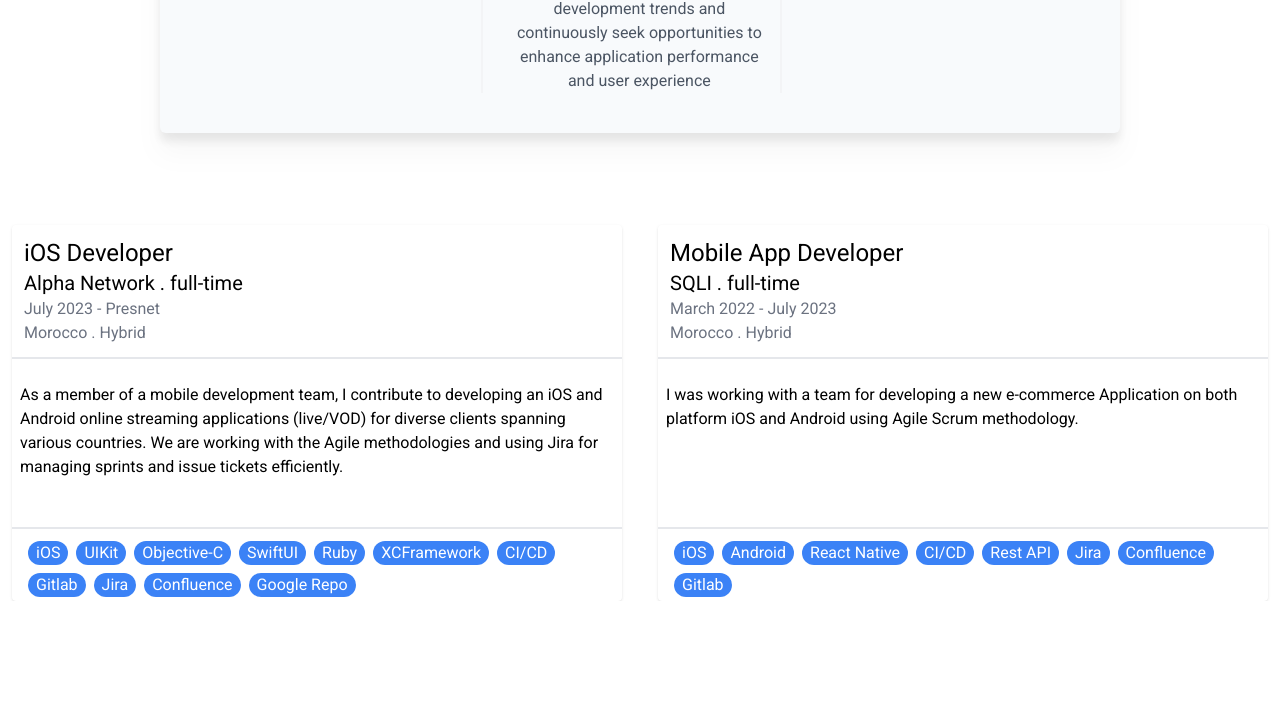
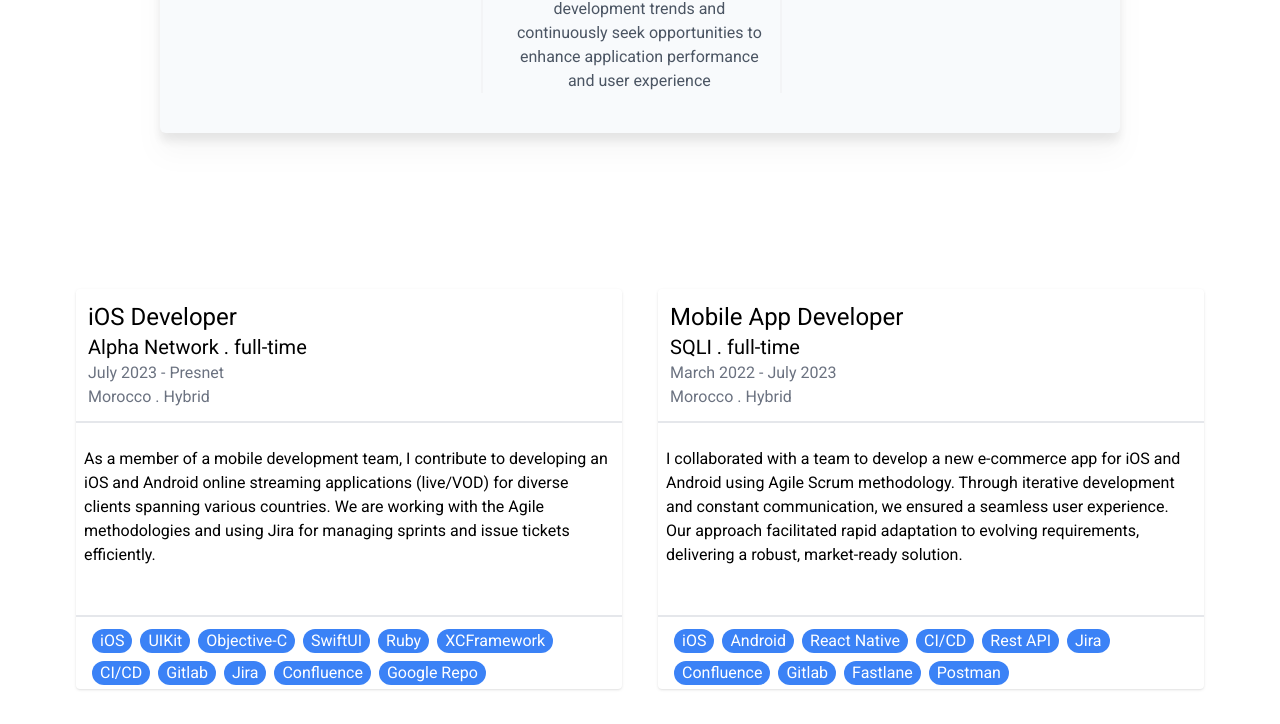
Before and after one commit to ennbou/portfolio, an Astro site: page / in a window 1280 px wide. Shown: the part 1708-2432 px from the top of the page. Before the commit the page ends 2309 px from the top, so only its background shows below. Built offline with nearby package versions, Linux system fonts and the light colour scheme; Astro itself is replaced by a stand-in of ours.

Commit message:
edit companies section

```diff
--- a/src/components/AboutMe.astro
+++ b/src/components/AboutMe.astro
@@ -22,7 +22,7 @@
 
 <div class="bg-purple-600 text-white pt-80 pb-40">
   <div class="text-center w-7/12 mx-auto">
-    <div class="text-5xl font-bold p-4">Hello, My name is Bouchaib</div>
+    <div class="text-5xl font-bold p-4">Hello, I'm Bouchaib</div>
     <p class="justify-center text-xl">
       iOS App Developer, I have cultivated a diverse skill set across various platforms, including Web and Android.
       However, my passion lies in iOS development, and I currently hold the position of iOS Developer. In this role, I
--- a/src/pages/index.astro
+++ b/src/pages/index.astro
@@ -32,8 +32,8 @@
     locationType: "Hybrid",
     employmentType: "full-time",
     description:
-      "I was working with a team for developing a new e-commerce Application on both platform iOS and Android using Agile Scrum methodology.",
-		technologies: ["iOS", "Android", "React Native", "CI/CD", "Rest API", "Jira", "Confluence", "Gitlab"]
+      "I collaborated with a team to develop a new e-commerce app for iOS and Android using Agile Scrum methodology. Through iterative development and constant communication, we ensured a seamless user experience. Our approach facilitated rapid adaptation to evolving requirements, delivering a robust, market-ready solution.",
+		technologies: ["iOS", "Android", "React Native", "CI/CD", "Rest API", "Jira", "Confluence", "Gitlab", "Fastlane", "Postman"]
   }},
 ];
 
@@ -44,7 +44,7 @@
 	<main>
 	<Header />
 	<AboutMe />
-	<div class="grid lg:grid-cols-2 gap-x-3 gap-y-6">
+	<div class="grid lg:grid-cols-2 gap-x-3 gap-y-6 p-8 lg:p-16">
 	{companies.map(({company}) => (
 		<div><Company {company}/></div>
 	))}
```
